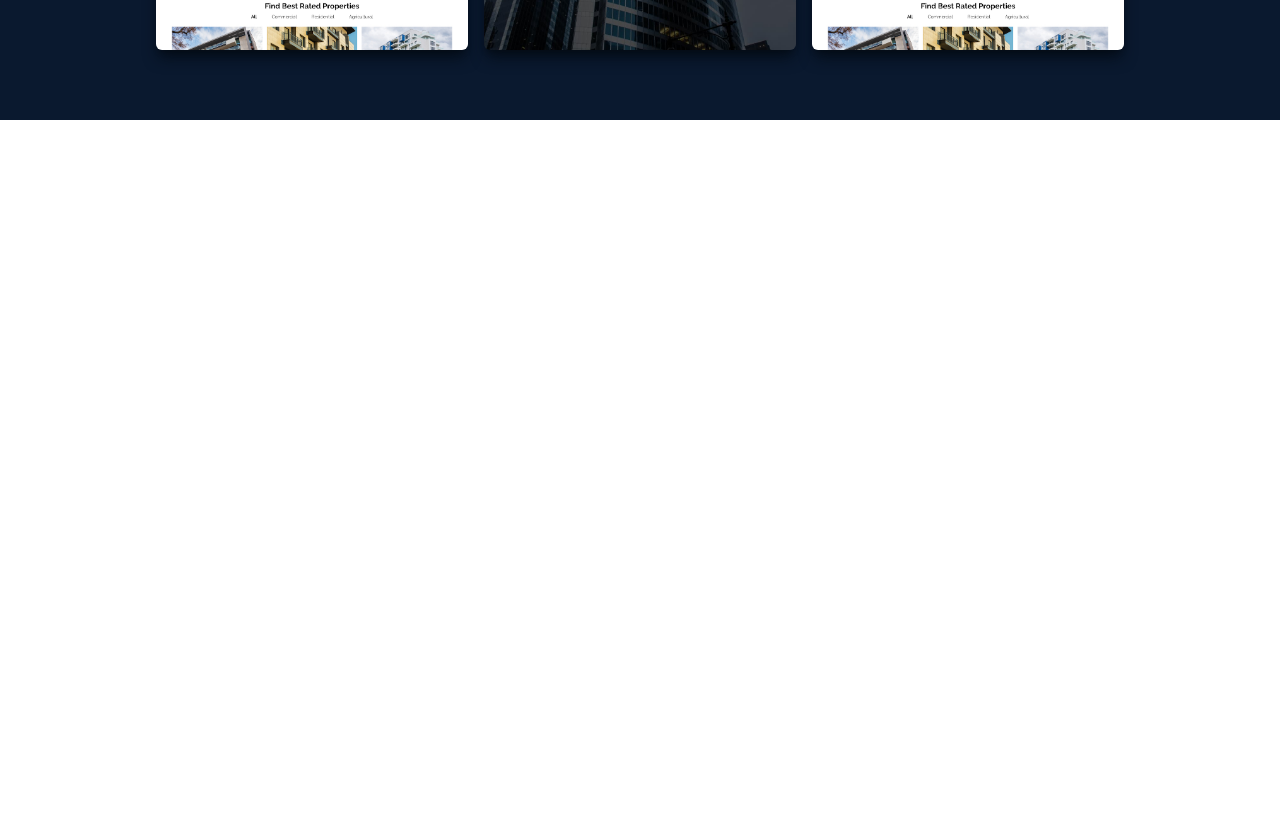
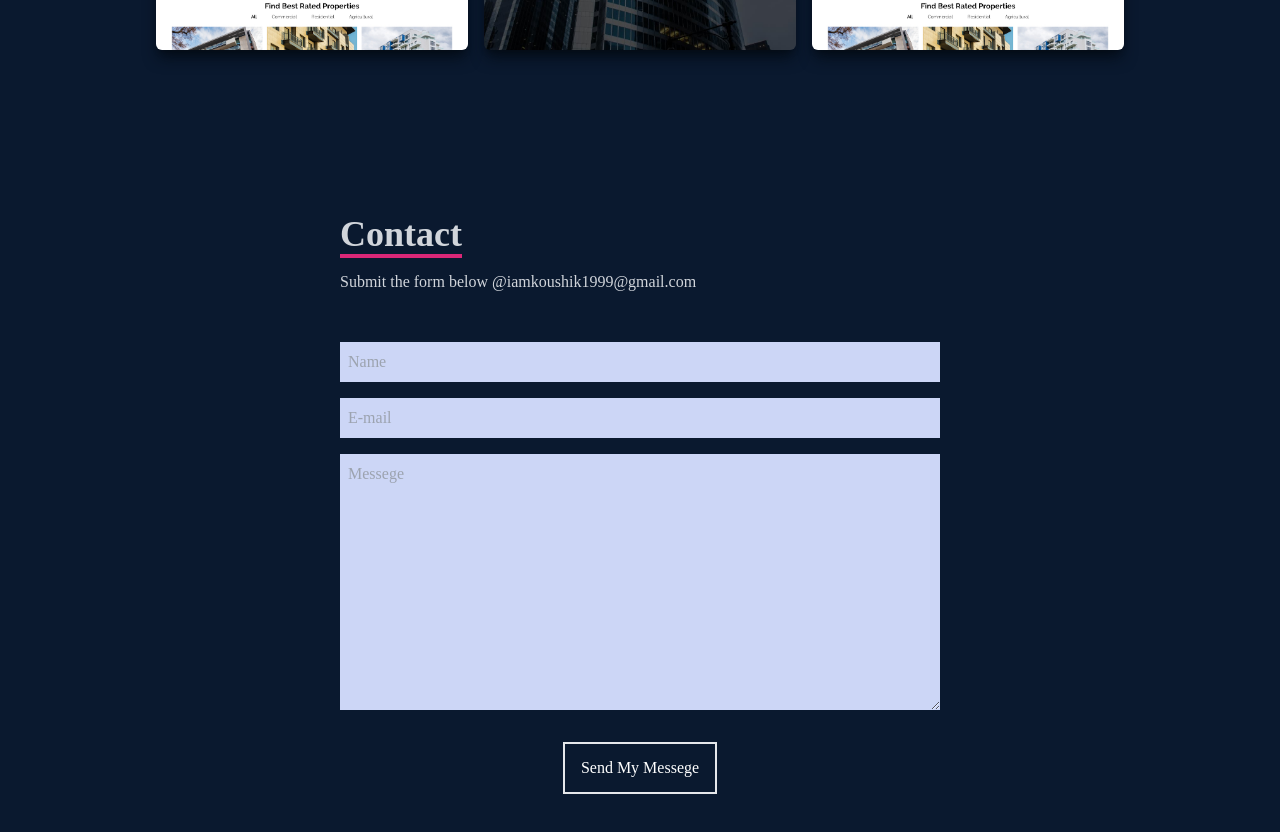
Before and after one commit to iamkoushik1999/React-Portfolio-Tailwind, a React (Create React App) app: page / in a window 1280 px wide. Shown: the part 3080-3912 px from the top of the page. Before the commit the page ends 3200 px from the top, so only its background shows below. Built offline with nearby package versions, Linux system fonts and the light colour scheme.

Commit message:
added Contact component

```diff
--- a/src/App.js
+++ b/src/App.js
@@ -3,6 +3,7 @@ import Home from "./components/Home";
 import About from "./components/About";
 import Skills from "./components/Skills";
 import Work from "./components/Work";
+import Contact from "./components/Contact";
 
 function App() {
   return (
@@ -12,6 +13,7 @@ function App() {
       <About />
       <Skills />
       <Work />
+      <Contact />
     </div>
   );
 }
--- /dev/null
+++ b/src/components/Contact.js
@@ -0,0 +1,48 @@
+import React from "react";
+
+const Contact = () => {
+  return (
+    <div
+      name="contact"
+      className="w-full h-screen flex justify-center items-center p-4  bg-[#0a192f]"
+    >
+      <form
+        method="POST"
+        action="https://getform.io/f/ebeac089-7424-4a89-9829-ea4f2011265b"
+        className="flex flex-col max-w-[600px] w-full"
+      >
+        <div className="pb-8">
+          <p className="text-4xl font-bold inline border-b-4 border-pink-600 text-gray-300">
+            Contact
+          </p>
+          <p className="text-gray-300 py-4">
+            Submit the form below @iamkoushik1999@gmail.com
+          </p>
+        </div>
+        <input
+          className="p-2 bg-[#ccd6f6]"
+          type="text"
+          placeholder="Name"
+          name="name"
+        />
+        <input
+          className="my-4 p-2 bg-[#ccd6f6]"
+          type="email"
+          placeholder="E-mail"
+          name="email"
+        />
+        <textarea
+          className="p-2 bg-[#ccd6f6]"
+          name="messege"
+          rows="10"
+          placeholder="Messege"
+        ></textarea>
+        <button className="text-white border-2 hover:bg-pink-600 hover:border-pink-600 px-4 py-3 my-8 mx-auto flex items-center">
+          Send My Messege
+        </button>
+      </form>
+    </div>
+  );
+};
+
+export default Contact;
```
